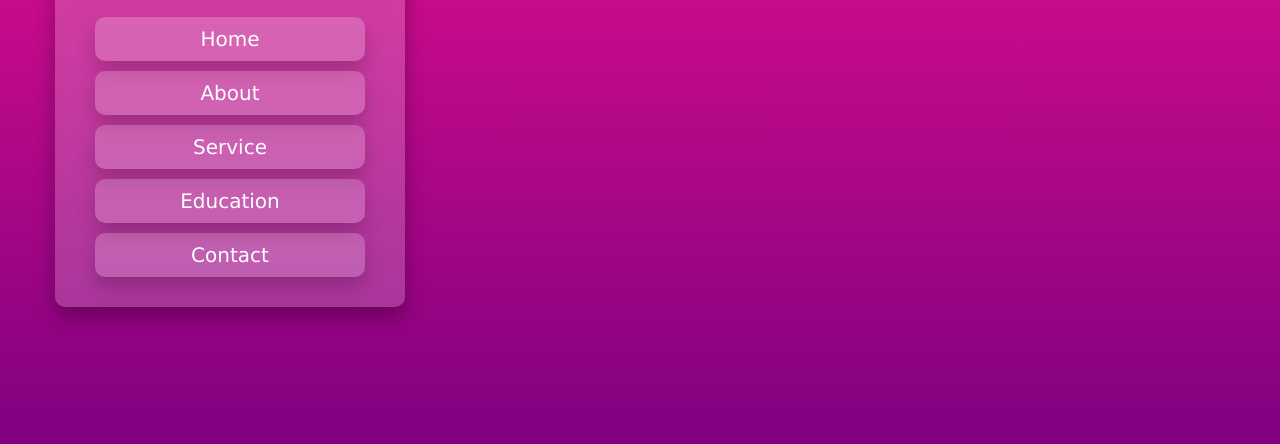
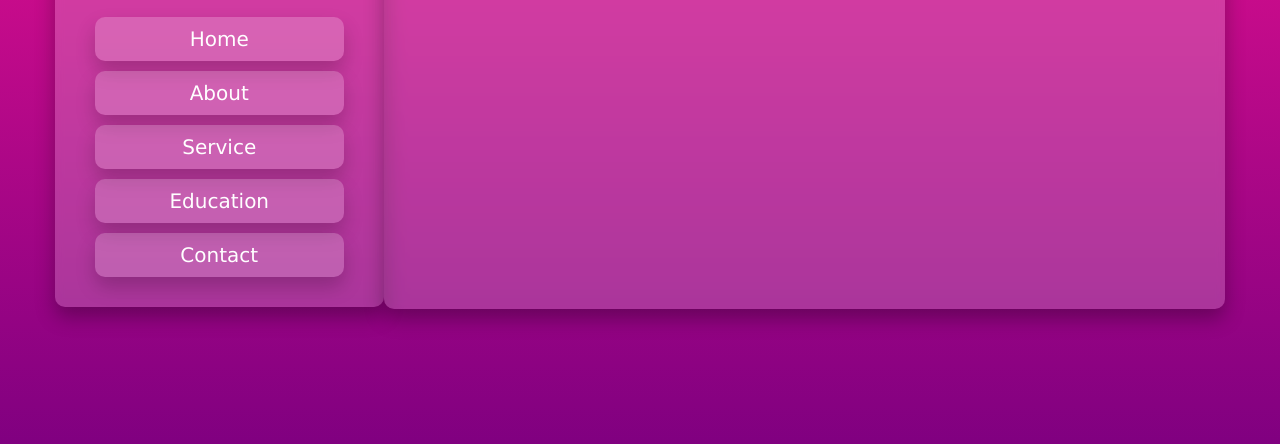
Before and after one commit to Dushani-Ranasinghe/glassmorphism-portfolio, a plain HTML site: page index.html in a window 1280 px wide. Shown: the part 356-800 px from the top of the page. Drawn offline with Linux system fonts and the light colour scheme.

Commit message:
Created a container for main content

```diff
--- a/Styles/style.css
+++ b/Styles/style.css
@@ -74,3 +74,12 @@ header .navbar ul li a:hover{
     color: #555;
     transition: none;
 }
+.container{
+    height: 61rem;
+    width: 90rem;
+    background: rgba(255, 255, 255, 0.2);
+    box-shadow: 0 1rem 2rem rgba(0, 0, 0, 0.3);
+    backdrop-filter: blur(.4rem);
+    border-radius: 1rem;
+    overflow: hidden;
+}
--- a/index.html
+++ b/index.html
@@ -28,5 +28,8 @@
             </ul>
         </nav>
     </header>
+    <div class="container">
+
+    </div>
 </body>
 </html>
```
